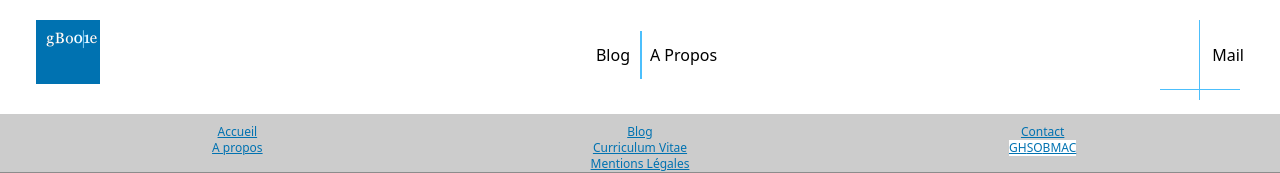
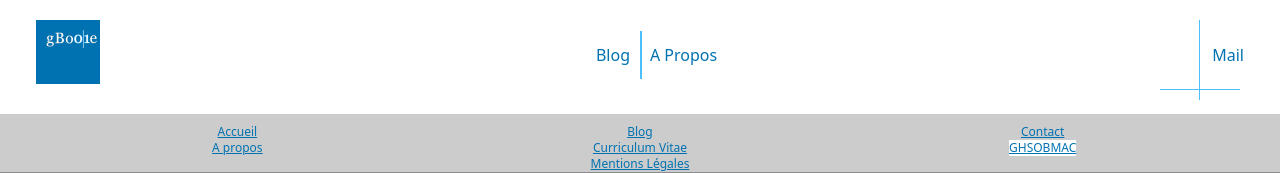
Before and after one commit to gBoole01/g-boole-01, a Next.js app: page / in a window 1280 px wide. Shown: the top 173 px of the page. Built offline with nearby package versions, Linux system fonts and the light colour scheme.

Commit message:
feat: add text color on header links

```diff
--- a/src/components/header.tsx
+++ b/src/components/header.tsx
@@ -21,7 +21,7 @@ export default function Header() {
             before:h-px
         ">
             <nav>
-                <ul className="pt-5 px-9 flex items-center justify-between after:content-[''] after:absolute after:left-1/2 after:bg-blue-2 after:w-0.5 after:h-12">
+                <ul className="pt-5 px-9 text-blue-1 flex items-center justify-between after:content-[''] after:absolute after:left-1/2 after:bg-blue-2 after:w-0.5 after:h-12">
                     <li className="w-1/5">
                         <Link href="/">
                             <a>
```
